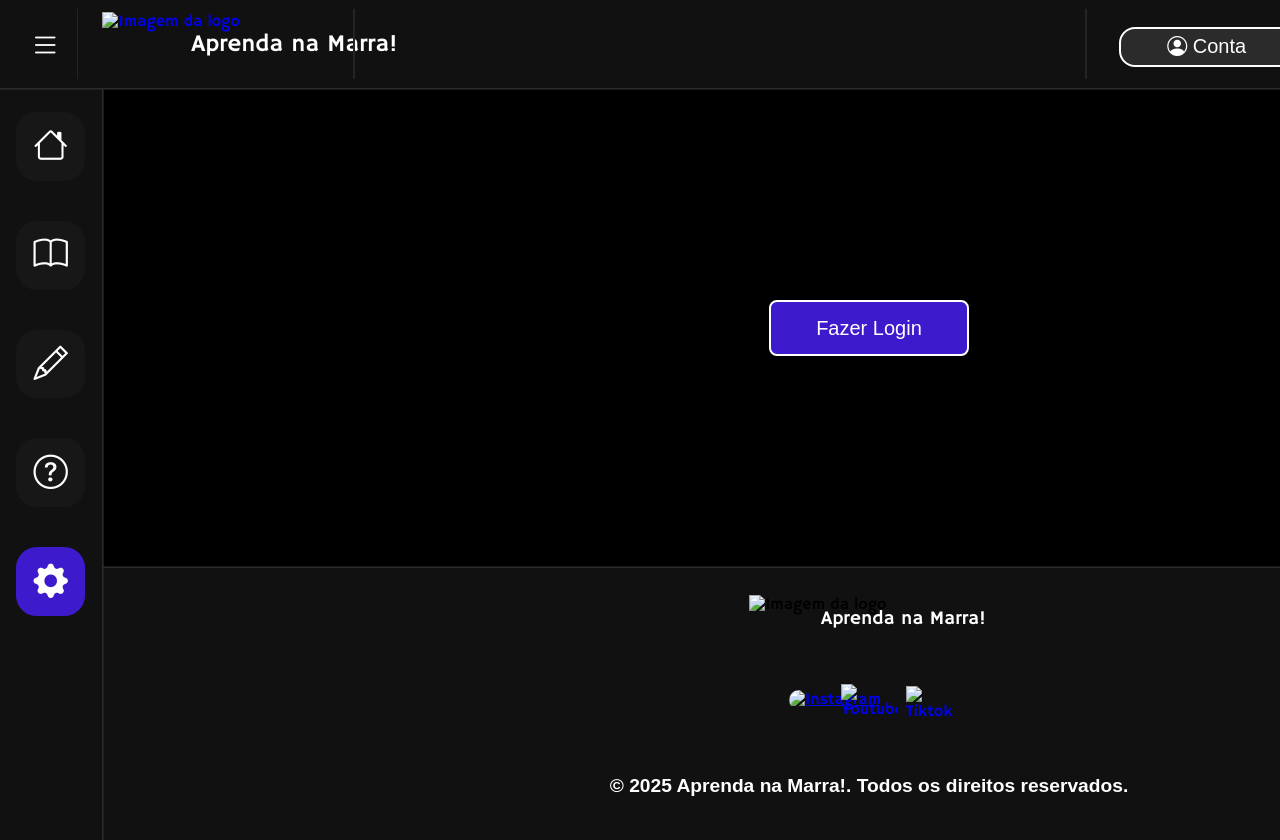
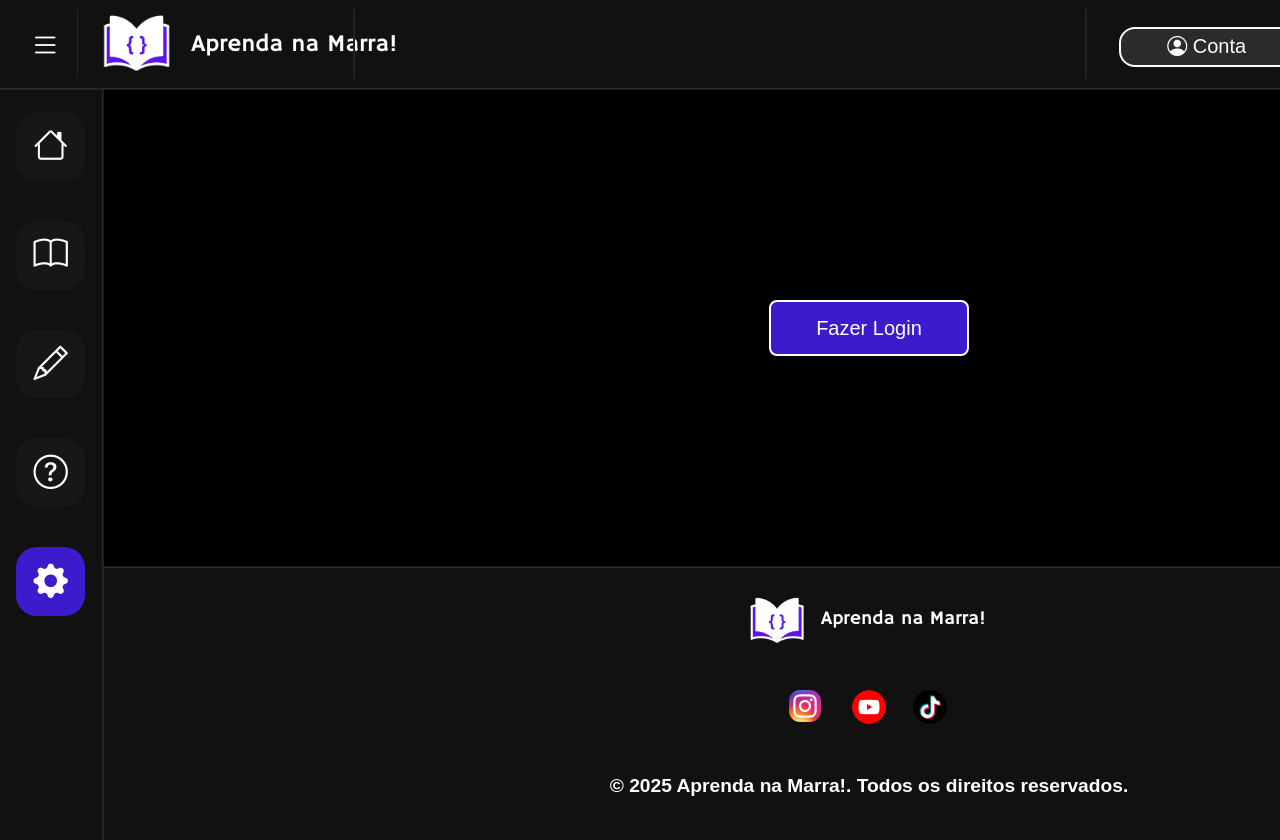
Before and after one commit to GabrielVicto7/AprendanaMarra-, a plain HTML site: page Configurações.html in a window 1280 px wide. Shown: the top 840 px of the page. Drawn offline with nearby package versions, Linux system fonts and the light colour scheme.

Commit message:
Update Configurações.html

```diff
--- a/Configurações.html
+++ b/Configurações.html
@@ -5,7 +5,7 @@
     <meta name="viewport" content="width=device-width, initial-scale=1.0">
     <title>Aprenda na Marra! - Sobre</title>
     <link rel="stylesheet" href="style.css">
-    <link rel="icon" href="Imagens/Icon HTML.png">
+    <link rel="icon" href="Icon HTML.png">
     <link rel="stylesheet" href="https://cdn.jsdelivr.net/npm/bootstrap-icons@1.10.5/font/bootstrap-icons.css">
 </head>
 <body id="Bodycon">
@@ -14,7 +14,7 @@
         <div id="Linha_1"><hr class="Linhas"></div>
         <a href="#">
             <div id="Logo">
-                <img src="Imagens/Icon HTML.png" alt="Imagem da logo" id="Img_Logo">
+                <img src="Icon HTML.png" alt="Imagem da logo" id="Img_Logo">
                 <p id="Texto_da_Logo">Aprenda na Marra!</p>
             </div>
         </a>
@@ -36,23 +36,23 @@
     </div>
     <div class="Rodapé" id="Rodapéd">
         <div id="LogoRodapé">
-            <img src="Imagens/Icon HTML.png" alt="Imagem da logo" id="Img_LogoRod">
+            <img src="Icon HTML.png" alt="Imagem da logo" id="Img_LogoRod">
             <p id="Texto_da_LogoRod">Aprenda na Marra!</p>
         </div>
         <div id="RedesSociais">
             <div class="Icons">
                 <a href="https://www.instagram.com" target="_blank" rel="noopener noreferrer">
-                    <img src="/Imagens/Logo Insta.webp" alt="Instagram">
+                    <img src="Logo Insta.webp" alt="Instagram">
                 </a>
             </div>
             <div>
                 <a href="https://www.youtube.com/@AprendaNaMarraBR" target="_blank" rel="noopener noreferrer">
-                    <img src="/Imagens/Logo You.webp" alt="Youtube" id="IconsYou">
+                    <img src="Logo You.webp" alt="Youtube" id="IconsYou">
                 </a>
             </div>
             <div>
                 <a href="https://www.tiktok.com/@aprendanamarrainfo" target="_blank" rel="noopener noreferrer">
-                    <img src="/Imagens/Logo Tkt.png" alt="Tiktok" id="IconsTkt">
+                    <img src="Logo Tkt.png" alt="Tiktok" id="IconsTkt">
                 </a>
             </div>
         </div>
```
